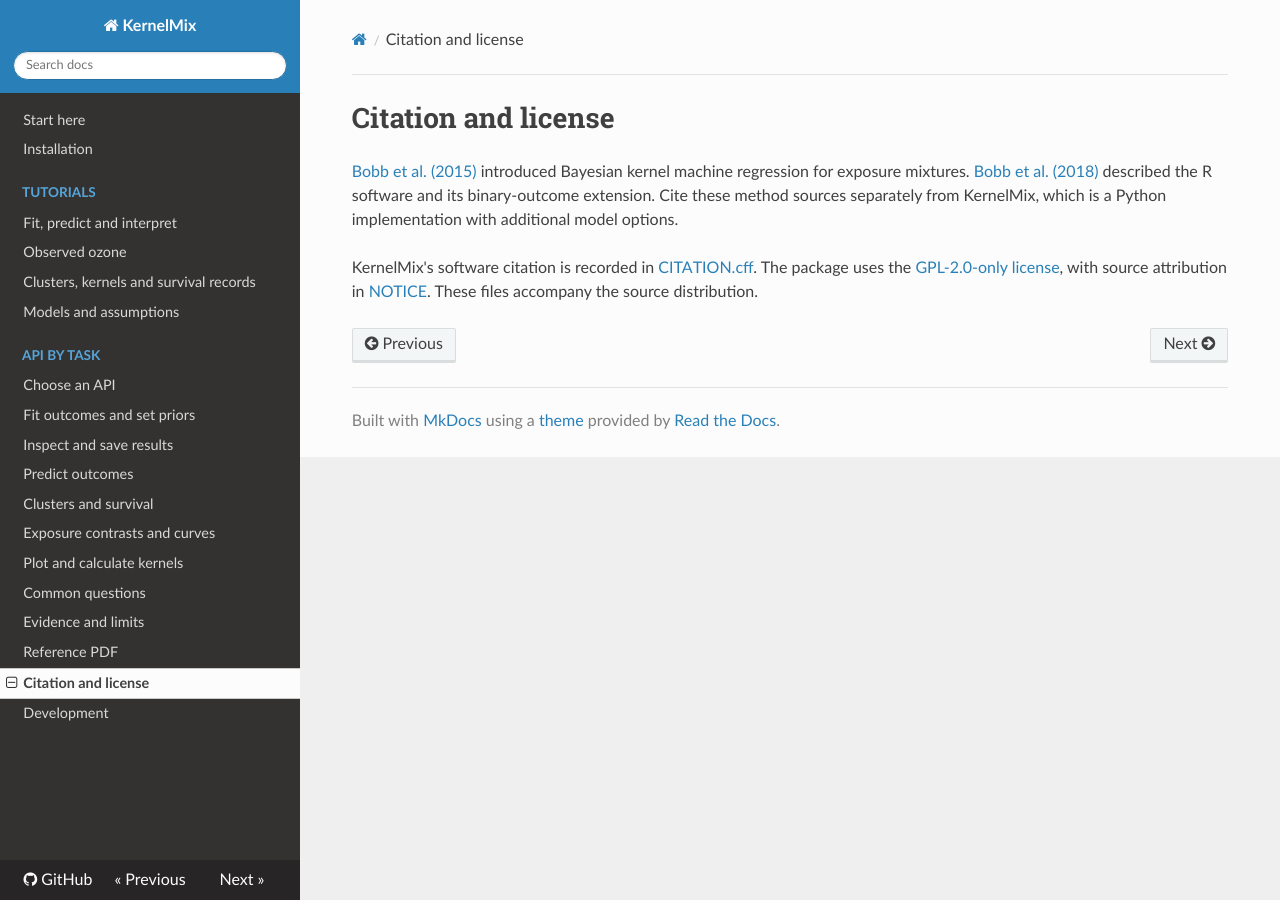
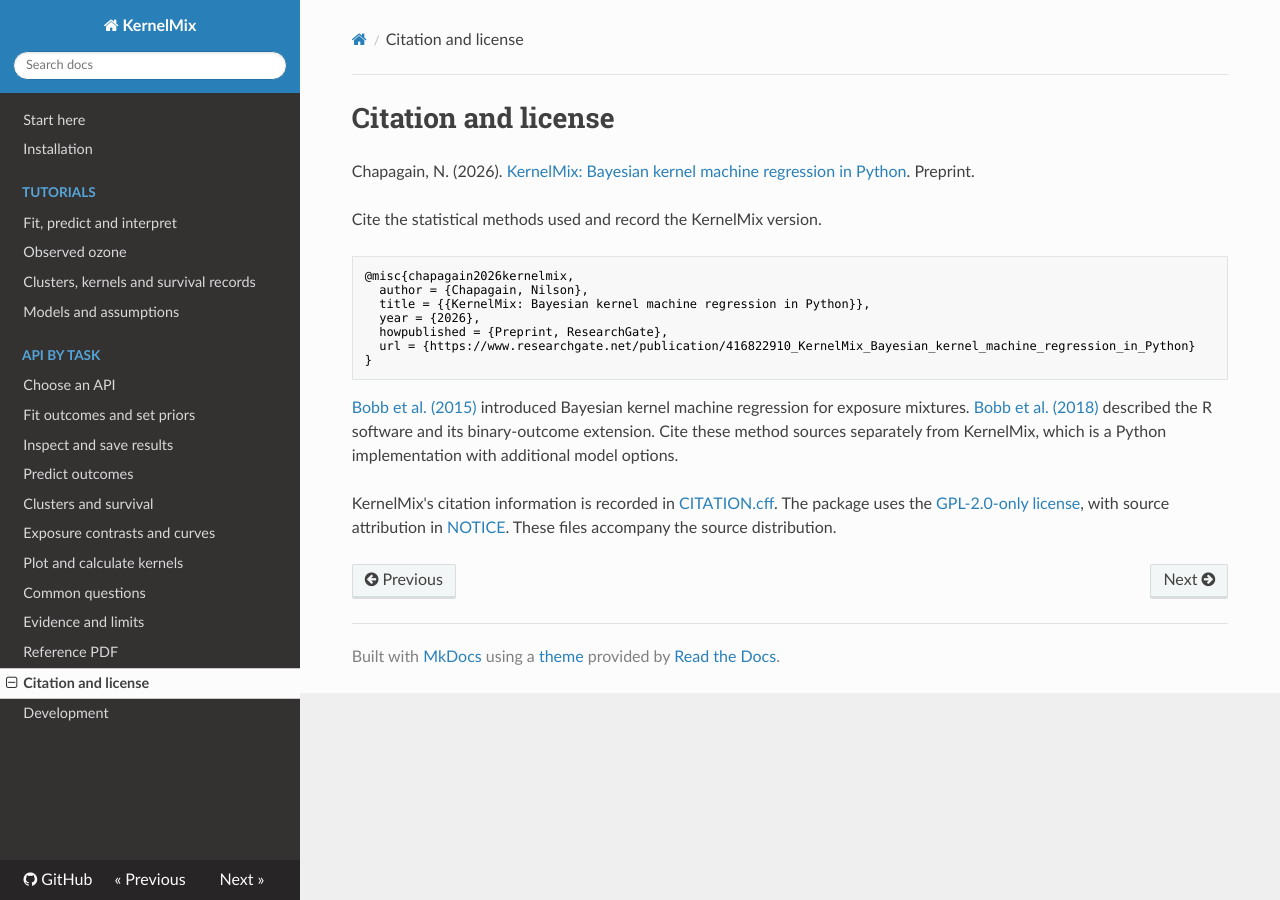
Before and after one commit to nilson01/kernelmix, an MkDocs documentation site: the page built from docs/citation.md, in a window 1280 px wide. Built offline with MkDocs 1.6.1, drawn with Linux system fonts in a browser that asks for light colours; nearby versions of some CDN libraries.

Commit message:
Document preferred paper citation and ResearchGate link

````diff
--- a/docs/citation.md
+++ b/docs/citation.md
@@ -1,5 +1,19 @@
 # Citation and license
+
+Chapagain, N. (2026). [KernelMix: Bayesian kernel machine regression in Python](https://www.researchgate.net/publication/416822910_KernelMix_Bayesian_kernel_machine_regression_in_Python). Preprint.
+
+Cite the statistical methods used and record the KernelMix version.
+
+```bibtex
+@misc{chapagain2026kernelmix,
+  author = {Chapagain, Nilson},
+  title = {{KernelMix: Bayesian kernel machine regression in Python}},
+  year = {2026},
+  howpublished = {Preprint, ResearchGate},
+  url = {https://www.researchgate.net/publication/416822910_KernelMix_Bayesian_kernel_machine_regression_in_Python}
+}
+```
 
 [Bobb et al. (2015)](https://doi.org/10.1093/biostatistics/kxu058) introduced Bayesian kernel machine regression for exposure mixtures. [Bobb et al. (2018)](https://doi.org/10.1186/s12940-018-0413-y) described the R software and its binary-outcome extension. Cite these method sources separately from KernelMix, which is a Python implementation with additional model options.
 
-KernelMix's software citation is recorded in [CITATION.cff](https://github.com/nilson01/kernelmix/blob/main/CITATION.cff). The package uses the [GPL-2.0-only license](https://github.com/nilson01/kernelmix/blob/main/LICENSE), with source attribution in [NOTICE](https://github.com/nilson01/kernelmix/blob/main/NOTICE). These files accompany the source distribution.
+KernelMix's citation information is recorded in [CITATION.cff](https://github.com/nilson01/kernelmix/blob/main/CITATION.cff). The package uses the [GPL-2.0-only license](https://github.com/nilson01/kernelmix/blob/main/LICENSE), with source attribution in [NOTICE](https://github.com/nilson01/kernelmix/blob/main/NOTICE). These files accompany the source distribution.
````
Also changed, not shown: README.md (+16 -0 lines), 1 other file.
